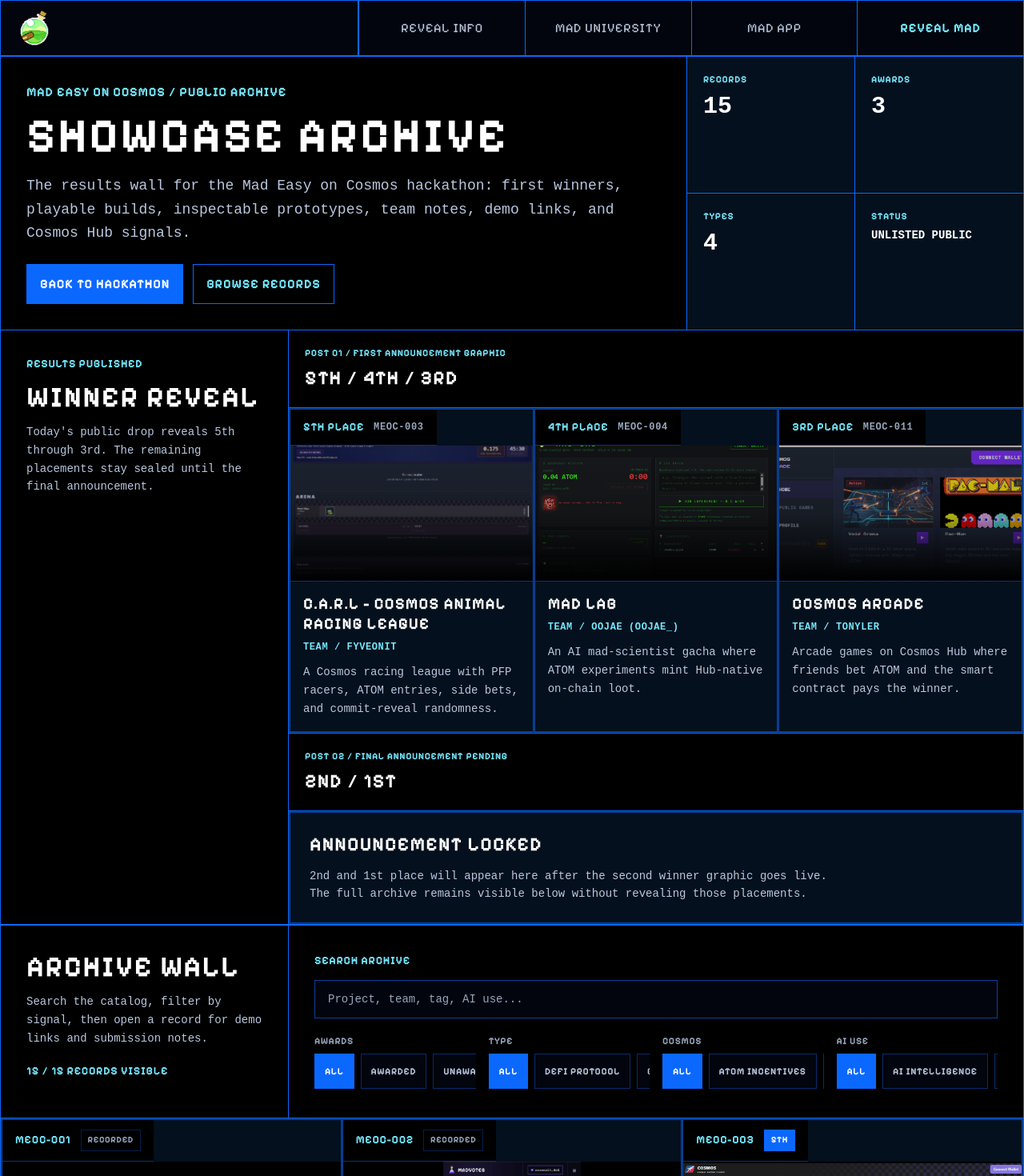
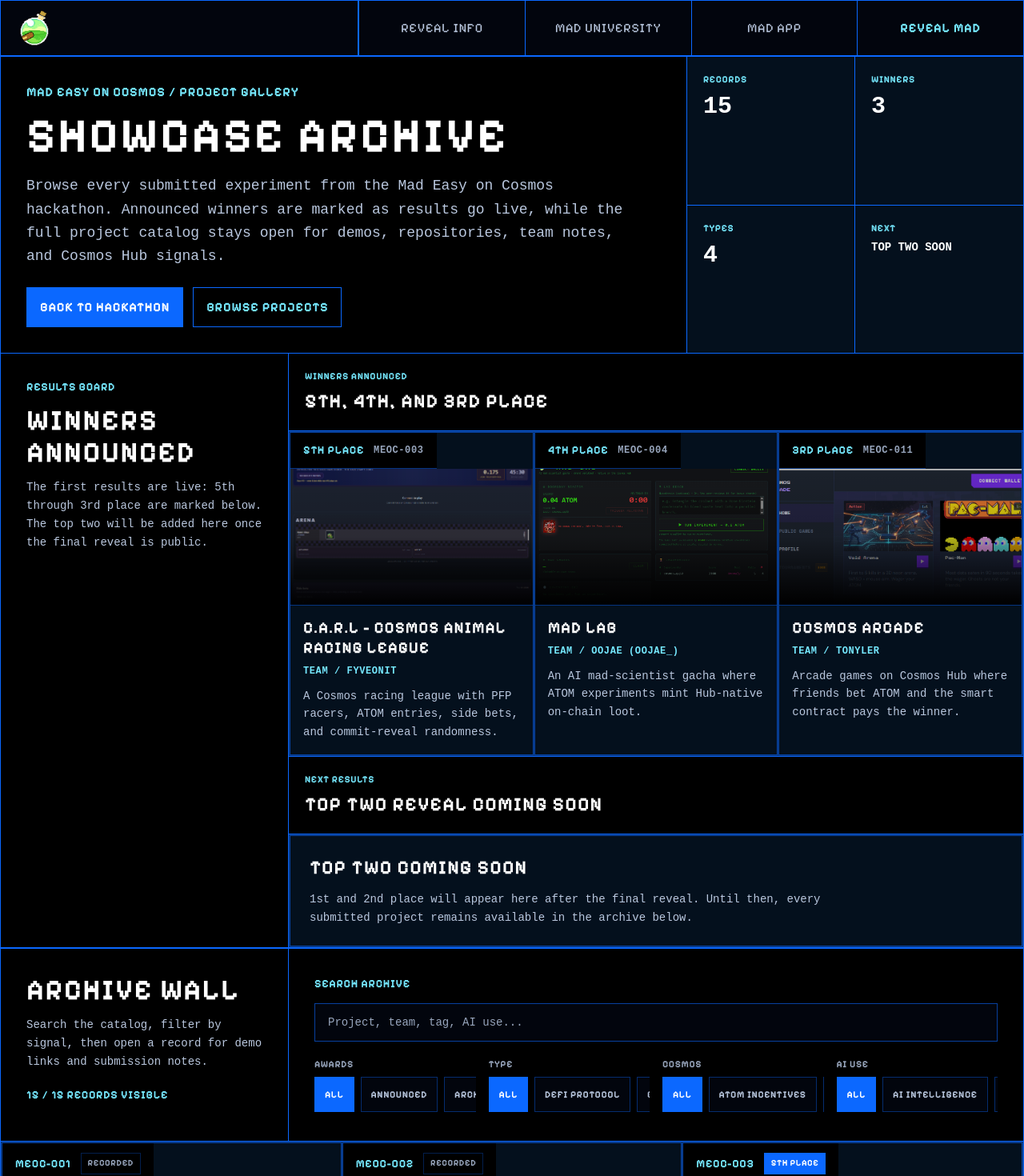
Before and after one commit to cudokub/mad-scientists-site, a Next.js app: page /hackathon/showcase in a window 1280 px wide. Shown: the top 1470 px of the page at 80% size. Built offline with nearby package versions, Linux system fonts and the light colour scheme; a web font is replaced by a local one.

Commit message:
copy: polish hackathon showcase labels

```diff
--- a/src/app/hackathon/page.tsx
+++ b/src/app/hackathon/page.tsx
@@ -220,14 +220,14 @@
       <div className="grid grid-cols-1 border-x border-b border-hackathon bg-black lg:grid-cols-[minmax(0,1fr)_420px]">
         <div className="border-b border-hackathon p-6 md:p-8 lg:border-b-0 lg:border-r">
           <p className="font-display text-sm font-bold uppercase tracking-wider text-hackathon-cyan">
-            Public Archive
+            Project Gallery
           </p>
           <h2 className="mt-3 font-display text-3xl font-bold uppercase tracking-wider text-white md:text-4xl">
             Showcase Gallery
           </h2>
           <p className="mt-3 max-w-3xl font-mono text-sm leading-relaxed text-hackathon-text-muted md:text-base">
-            The first winner drop is live now. Browse 5th through 3rd place, with the final
-            placements added after the second announcement.
+            The first results are live now. Browse 5th through 3rd place, then revisit when the
+            top two placements are added after the final reveal.
           </p>
         </div>
 
@@ -249,7 +249,8 @@
 
           <div className="flex flex-1 flex-col justify-center gap-4 p-6 md:p-8">
             <p className="font-mono text-sm leading-relaxed text-hackathon-text-muted">
-              Unlisted public page. Shareable by URL, kept out of the main nav.
+              Every submission stays in the gallery with demos, repositories, team names, and
+              Cosmos notes.
             </p>
             <HackathonLink href={SHOWCASE_URL}>Browse {showcaseEntryCount} Entries</HackathonLink>
           </div>
--- a/src/app/hackathon/showcase/page.tsx
+++ b/src/app/hackathon/showcase/page.tsx
@@ -8,19 +8,19 @@
 export const metadata: Metadata = {
   title: "Mad Easy on Cosmos Showcase Archive | Mad Scientists",
   description:
-    "Browse the Mad Easy on Cosmos hackathon winner reveal, submitted experiments, demos, teams, Cosmos Hub connections, and AI usage notes.",
+    "Browse Mad Easy on Cosmos hackathon submissions, announced winners, demos, teams, Cosmos Hub connections, and AI usage notes.",
   openGraph: {
     type: "website",
     title: "Mad Easy on Cosmos Showcase Archive | Mad Scientists",
     description:
-      "A public archive gallery for the Mad Easy on Cosmos hackathon winner reveal, submissions, and experiments.",
+      "An archive gallery for Mad Easy on Cosmos hackathon submissions, announced winners, and experiments.",
     images: ["/images/hackathon/announcement-clean.png"],
   },
   twitter: {
     card: "summary_large_image",
     title: "Mad Easy on Cosmos Showcase Archive | Mad Scientists",
     description:
-      "Browse the first winner reveal and archive gallery for Mad Easy on Cosmos hackathon submissions.",
+      "Browse the Mad Easy on Cosmos submission gallery and announced winner results.",
     images: ["/images/hackathon/announcement-clean.png"],
   },
   alternates: {
@@ -40,14 +40,15 @@
         <div className="grid grid-cols-1 border border-hackathon bg-black lg:grid-cols-[minmax(0,1fr)_420px]">
           <div className="border-b border-hackathon p-6 md:p-8 lg:border-b-0 lg:border-r">
             <p className="font-display text-sm font-bold uppercase tracking-wider text-hackathon-cyan md:text-base">
-              Mad Easy on Cosmos / Public Archive
+              Mad Easy on Cosmos / Project Gallery
             </p>
             <h1 className="mt-3 font-display text-4xl font-bold uppercase leading-[1.05] tracking-wider text-white md:text-5xl lg:text-6xl">
               Showcase Archive
             </h1>
             <p className="mt-4 max-w-3xl font-mono text-base leading-relaxed text-hackathon-text-muted md:text-lg">
-              The results wall for the Mad Easy on Cosmos hackathon: first winners, playable
-              builds, inspectable prototypes, team notes, demo links, and Cosmos Hub signals.
+              Browse every submitted experiment from the Mad Easy on Cosmos hackathon. Announced
+              winners are marked as results go live, while the full project catalog stays open for
+              demos, repositories, team notes, and Cosmos Hub signals.
             </p>
             <div className="mt-6 flex flex-col gap-3 sm:flex-row">
               <Link
@@ -60,7 +61,7 @@
                 href="#archive-wall"
                 className="flex min-h-[44px] items-center justify-center border border-hackathon bg-black px-4 py-3 text-center font-display text-sm font-bold uppercase tracking-wider text-hackathon-cyan transition-colors hover:bg-hackathon/20 hover:text-white focus-visible:outline-2 focus-visible:outline-offset-2 focus-visible:outline-hackathon md:text-base"
               >
-                Browse Records
+                Browse Projects
               </a>
             </div>
           </div>
@@ -76,7 +77,7 @@
             </div>
             <div className="border-b border-hackathon p-5">
               <p className="font-display text-xs font-bold uppercase tracking-wider text-hackathon-cyan">
-                Awards
+                Winners
               </p>
               <p className="mt-2 font-mono text-3xl font-bold text-white">{awardedCount}</p>
             </div>
@@ -88,10 +89,10 @@
             </div>
             <div className="p-5">
               <p className="font-display text-xs font-bold uppercase tracking-wider text-hackathon-cyan">
-                Status
+                Next
               </p>
               <p className="mt-2 font-mono text-sm font-bold uppercase leading-tight text-white">
-                Unlisted Public
+                Top Two Soon
               </p>
             </div>
           </div>
--- a/src/components/hackathon/ShowcaseGallery.tsx
+++ b/src/components/hackathon/ShowcaseGallery.tsx
@@ -33,15 +33,13 @@
 
 const winnerRevealGroups = [
   {
-    label: "Post 01",
-    title: "5th / 4th / 3rd",
-    description: "First announcement graphic",
+    eyebrow: "Winners Announced",
+    title: "5th, 4th, and 3rd Place",
     entryIds: ["carl", "mad-lab", "cosmos-arcade"],
   },
   {
-    label: "Post 02",
-    title: "2nd / 1st",
-    description: "Final announcement pending",
+    eyebrow: "Next Results",
+    title: "Top Two Reveal Coming Soon",
     entryIds: [],
     isLocked: true,
   },
@@ -55,6 +53,13 @@
   return href.startsWith("http")
     ? { target: "_blank", rel: "noopener noreferrer" }
     : {};
+}
+
+function formatAwardLabel(award?: HackathonShowcaseEntry["award"]) {
+  if (!award) return "Recorded Entry";
+  if (award === "finalist") return "Finalist";
+  if (award === "honorable") return "Honorable Mention";
+  return `${award} Place`;
 }
 
 function FilterChip({
@@ -118,7 +123,7 @@
 
   return (
     <span className="border border-hackathon bg-hackathon px-2 py-1 font-display text-[11px] font-bold uppercase tracking-wider text-white">
-      {award}
+      {formatAwardLabel(award)}
     </span>
   );
 }
@@ -138,7 +143,7 @@
     >
       <div className="flex items-center justify-between gap-3 border-b border-hackathon/50 bg-black px-4 py-3">
         <p className="font-display text-sm font-bold uppercase tracking-wider text-hackathon-cyan">
-          {entry.award} Place
+          {formatAwardLabel(entry.award)}
         </p>
         <p className="font-mono text-xs font-bold uppercase tracking-wider text-hackathon-text-dim">
           {entry.catalogNumber}
@@ -193,26 +198,26 @@
       <div className="grid grid-cols-1 border-b border-hackathon lg:grid-cols-[360px_minmax(0,1fr)]">
         <div className="border-b border-hackathon p-6 lg:border-b-0 lg:border-r lg:p-8">
           <p className="font-display text-sm font-bold uppercase tracking-wider text-hackathon-cyan">
-            Results Published
+            Results Board
           </p>
           <h2 className="mt-3 font-display text-3xl font-bold uppercase tracking-wider text-white md:text-4xl">
-            Winner Reveal
+            Winners Announced
           </h2>
           <p className="mt-3 font-mono text-sm leading-relaxed text-hackathon-text-muted">
-            Today&apos;s public drop reveals 5th through 3rd. The remaining placements stay sealed
-            until the final announcement.
+            The first results are live: 5th through 3rd place are marked below. The top two will be
+            added here once the final reveal is public.
           </p>
         </div>
 
         <div className="grid grid-cols-1 bg-hackathon-bg-light">
           {groups.map((group, index) => (
             <article
-              key={group.label}
+              key={group.title}
               className={`border-hackathon ${index === 0 ? "border-b" : ""}`}
             >
               <div className="border-b border-hackathon bg-black p-5">
                 <p className="font-display text-xs font-bold uppercase tracking-wider text-hackathon-cyan">
-                  {group.label} / {group.description}
+                  {group.eyebrow}
                 </p>
                 <h3 className="mt-2 font-display text-2xl font-bold uppercase tracking-wider text-white">
                   {group.title}
@@ -234,11 +239,11 @@
                 ) : (
                   <div className="border border-hackathon/60 bg-hackathon-bg-light p-6 md:col-span-3">
                     <p className="font-display text-2xl font-bold uppercase tracking-wider text-white">
-                      Announcement Locked
+                      Top Two Coming Soon
                     </p>
                     <p className="mt-3 max-w-2xl font-mono text-sm leading-relaxed text-hackathon-text-muted">
-                      2nd and 1st place will appear here after the second winner graphic goes live.
-                      The full archive remains visible below without revealing those placements.
+                      1st and 2nd place will appear here after the final reveal. Until then, every
+                      submitted project remains available in the archive below.
                     </p>
                   </div>
                 )}
@@ -343,7 +348,7 @@
     ["Project Type", entry.projectType],
     ["Cosmos Area", entry.cosmosArea],
     ["AI Use", entry.aiUse],
-    ["Award", entry.award ?? "Not assigned"],
+    ["Result", formatAwardLabel(entry.award)],
   ];
 
   return (
@@ -733,13 +738,13 @@
                     active={filters.award === "awarded"}
                     onClick={() => updateFilter("award", "awarded")}
                   >
-                    Awarded
+                    Announced
                   </FilterChip>
                   <FilterChip
                     active={filters.award === "unawarded"}
                     onClick={() => updateFilter("award", "unawarded")}
                   >
-                    Unawarded
+                    Archive Entries
                   </FilterChip>
                 </div>
               </div>
```
